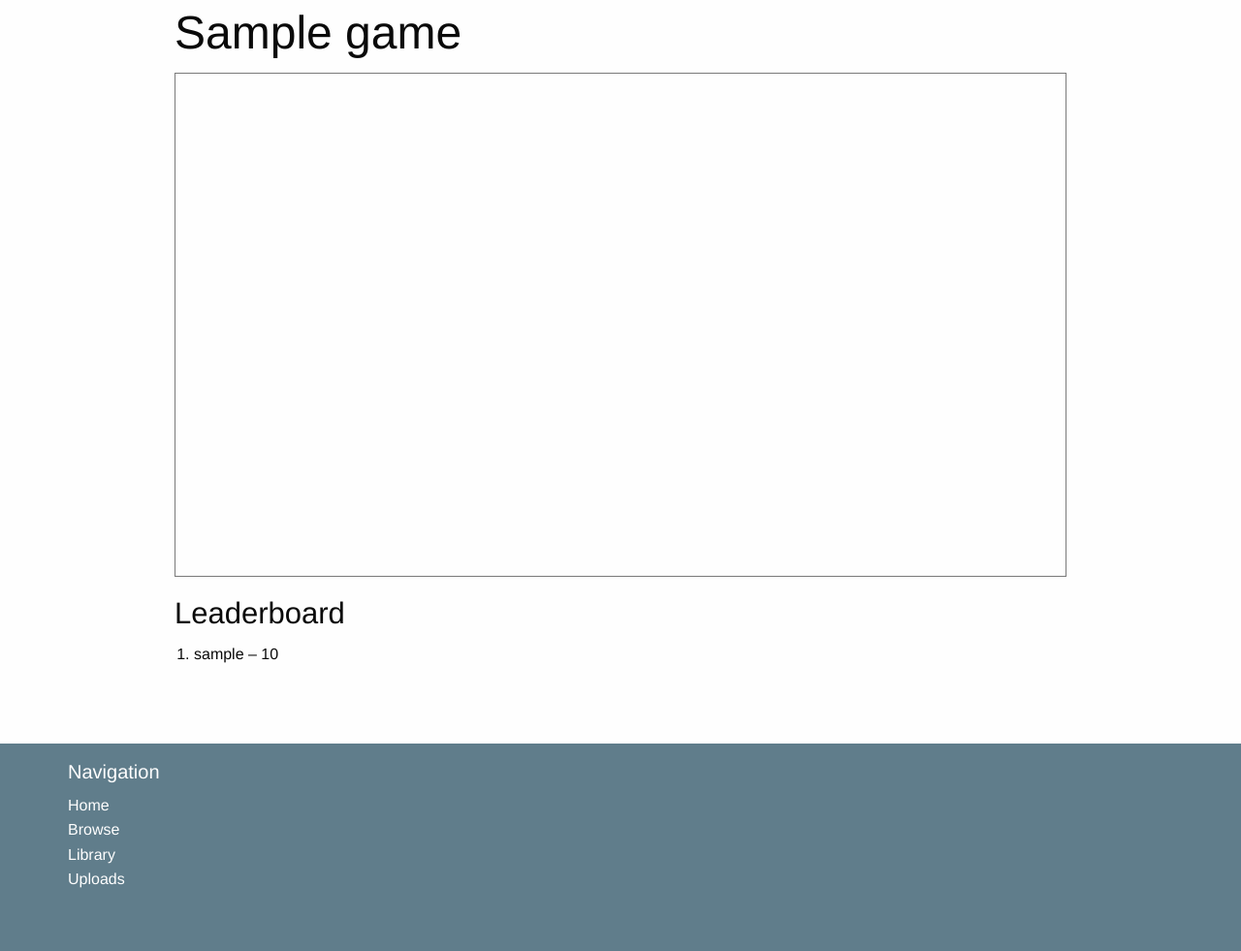
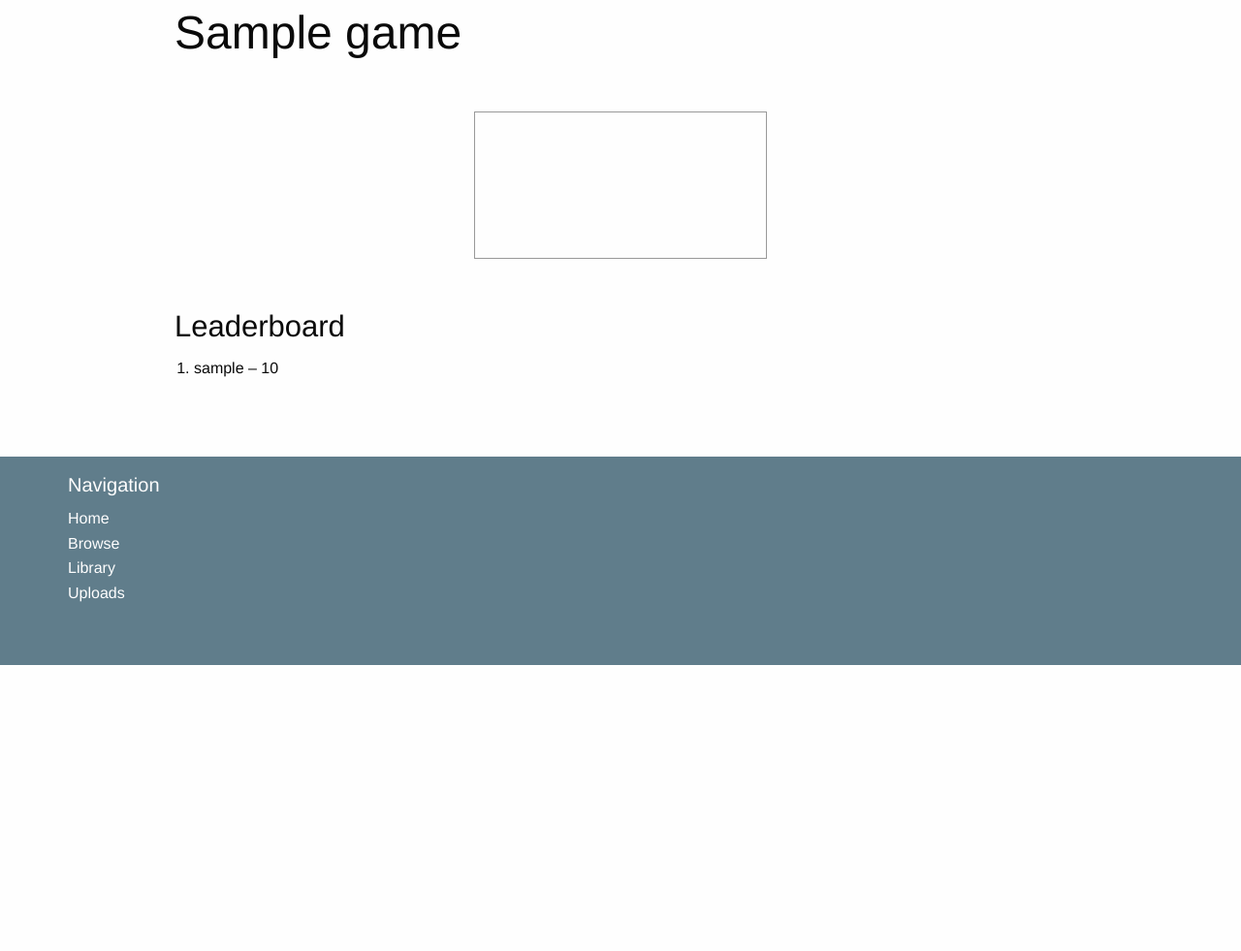
Before and after one commit to hien-cao/Game-online-shop, a Django app: page /games/1/play/ in a window 1280 px wide. Shown: the part 148-1129 px from the top of the page at 97% size. After the commit the page ends 834 px from the top, so only its background shows below. Run offline with Django 3.2, Linux system fonts and the light colour scheme; a user stored in the database is signed in; tables that the repository leaves empty hold one stand-in row (values such as "Sample post"); some libraries are stand-ins or nearby versions.

Commit message:
update to set game width and height from postmessage sent from the game

```diff
--- a/apps/core/static/styles/app.css
+++ b/apps/core/static/styles/app.css
@@ -77,7 +77,13 @@ footer > .container {
 }
 
 .game-container {
-  border: 1px solid #7a7a7a;
+  display: flex;
+  justify-content: center;
+  margin: 3rem 0;
+}
+
+#game {
+  border: 1px solid #999999;
 }
 
 .small-no-margin-bottom, .medium-no-margin-bottom, .large-no-margin-bottom, .no-margin-bottom {
--- a/apps/game/static/scripts/play/play.js
+++ b/apps/game/static/scripts/play/play.js
@@ -54,7 +54,15 @@ const attachMessageListener = () => {
           })
           break;
         case "SETTING":
-          console.log("Set settings somewhere");
+          if (data.hasOwnProperty("options")) {
+            const game = document.getElementById("game");
+            if (data.options.hasOwnProperty("width")) {
+              game.style.width = data.options.width + "px";
+            }
+            if (data.options.hasOwnProperty("height")) {
+              game.style.height = data.options.height + "px";
+            }
+          }
           break;
         case "LOAD_REQUEST":
           fetch(`/games/${gameID}/state`)
--- a/apps/game/templates/play_game.html
+++ b/apps/game/templates/play_game.html
@@ -5,7 +5,7 @@
 {% if game %}
 <div>
   <h1>{{ game.name }}</h1>
-  <div class="responsive-embed widescreen game-container">
+  <div class="widescreen game-container">
     <iframe id="game" src="{{ game.url }}" frameborder="0" allowfullscreen></iframe>
   </div>
 
```
